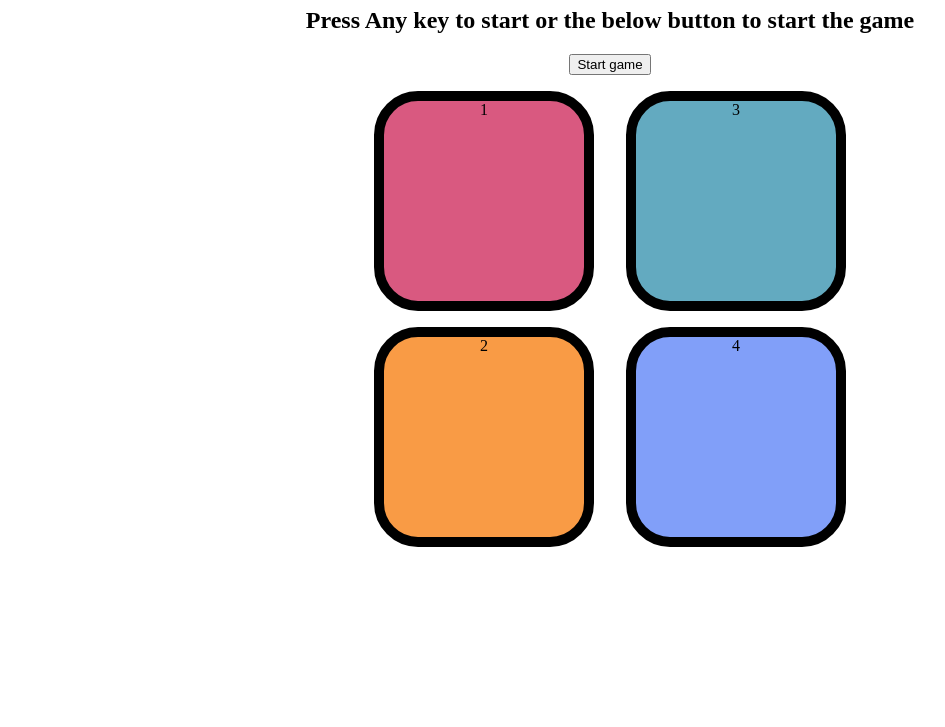
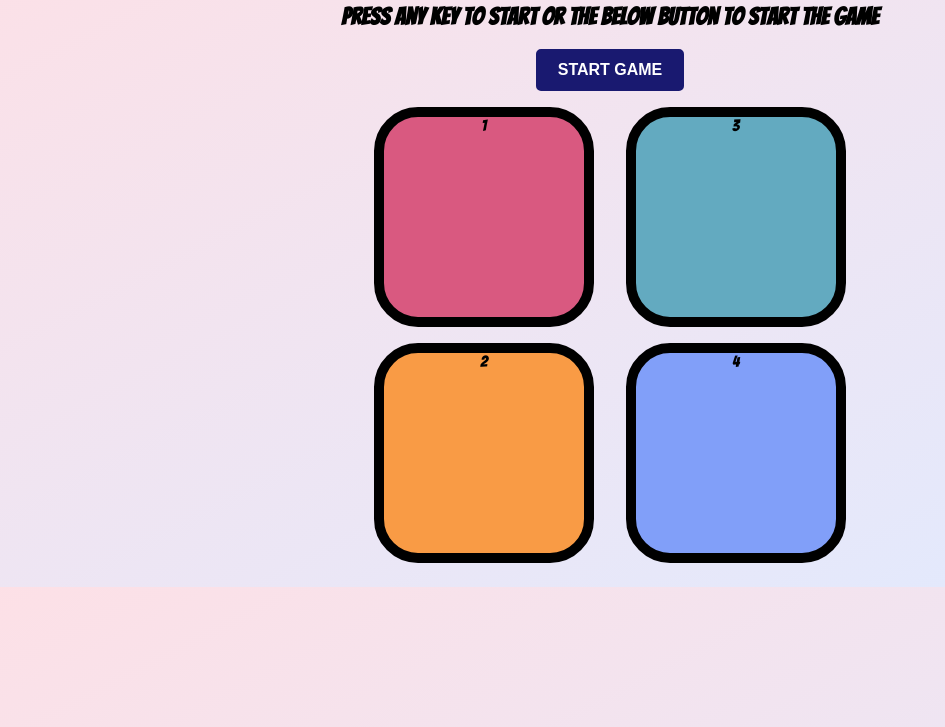
Before and after one commit to HarshaBR66/simonsgame, a plain HTML site: page index.html in a window 1280 px wide. Shown: the part 73-800 px from the top of the page, without its empty margins (30-975 px from the left). Drawn offline with Linux system fonts and the light colour scheme.

Commit message:
Update style.css

```diff
--- a/style.css
+++ b/style.css
@@ -1,5 +1,10 @@
 body{
     text-align: center;
+     background-color: #fde0e6;
+     background-image: linear-gradient(to bottom right, #fde0e6, #e0eaff);
+    font-family: "Bangers", system-ui;
+    font-weight: 400;
+    font-style: normal;
 }
 .btn {
     height: 200px;
@@ -28,3 +33,20 @@ body{
 .flash{
     background-color: white;
 }
+#startbtn {
+    display: inline-block;
+    padding: 10px 20px;
+    font-size: 16px;
+    font-weight: bold;
+    text-transform: uppercase;
+    color: #fff;
+    background-color: #191970;
+    border: 2px solid #191970;
+    border-radius: 5px;
+    cursor: pointer;
+    transition: background-color 0.3s, border-color 0.3s;
+}
+#startbtn:hover {
+    background-color:  #000080;
+    border-color:  #000080;
+}
```
